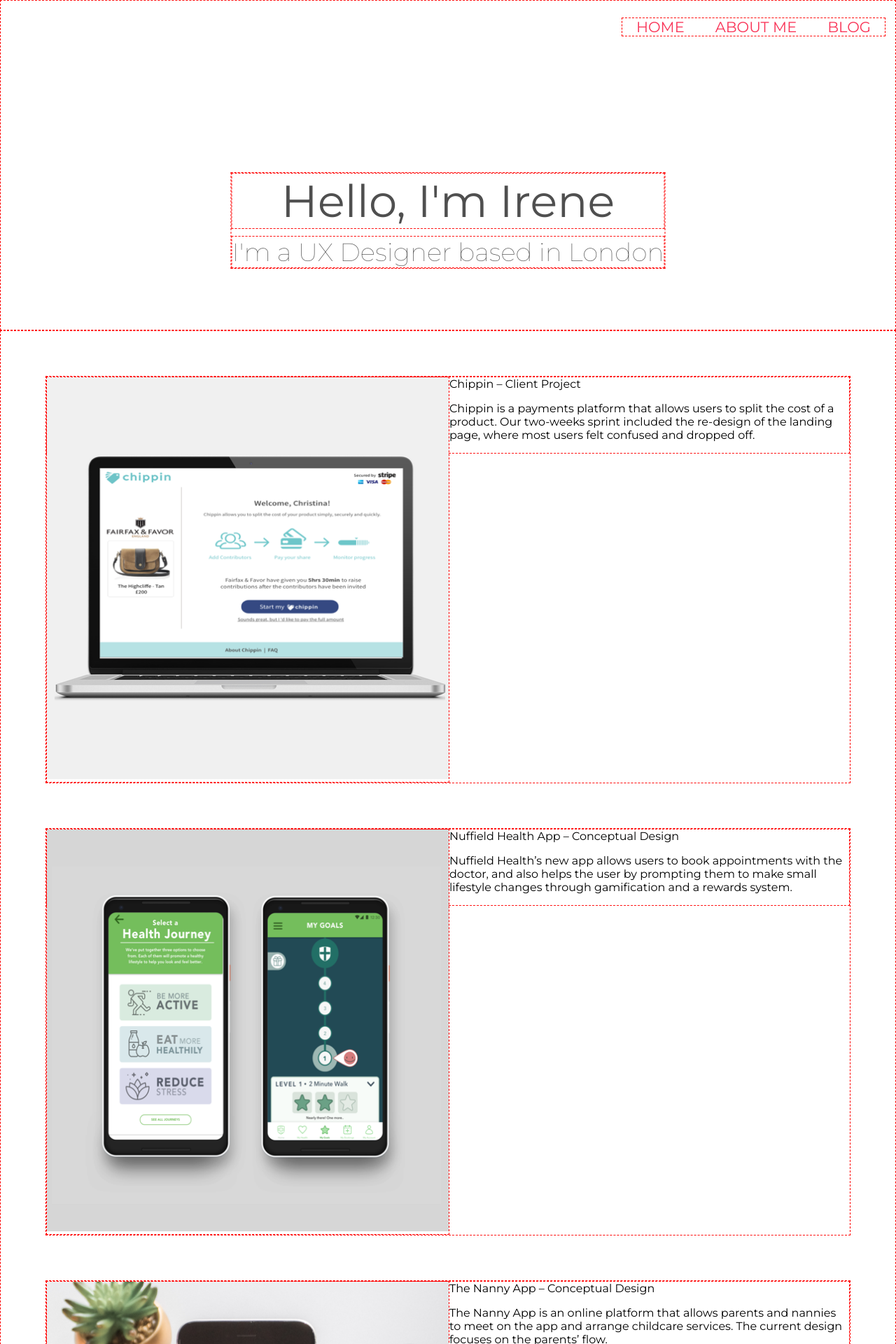
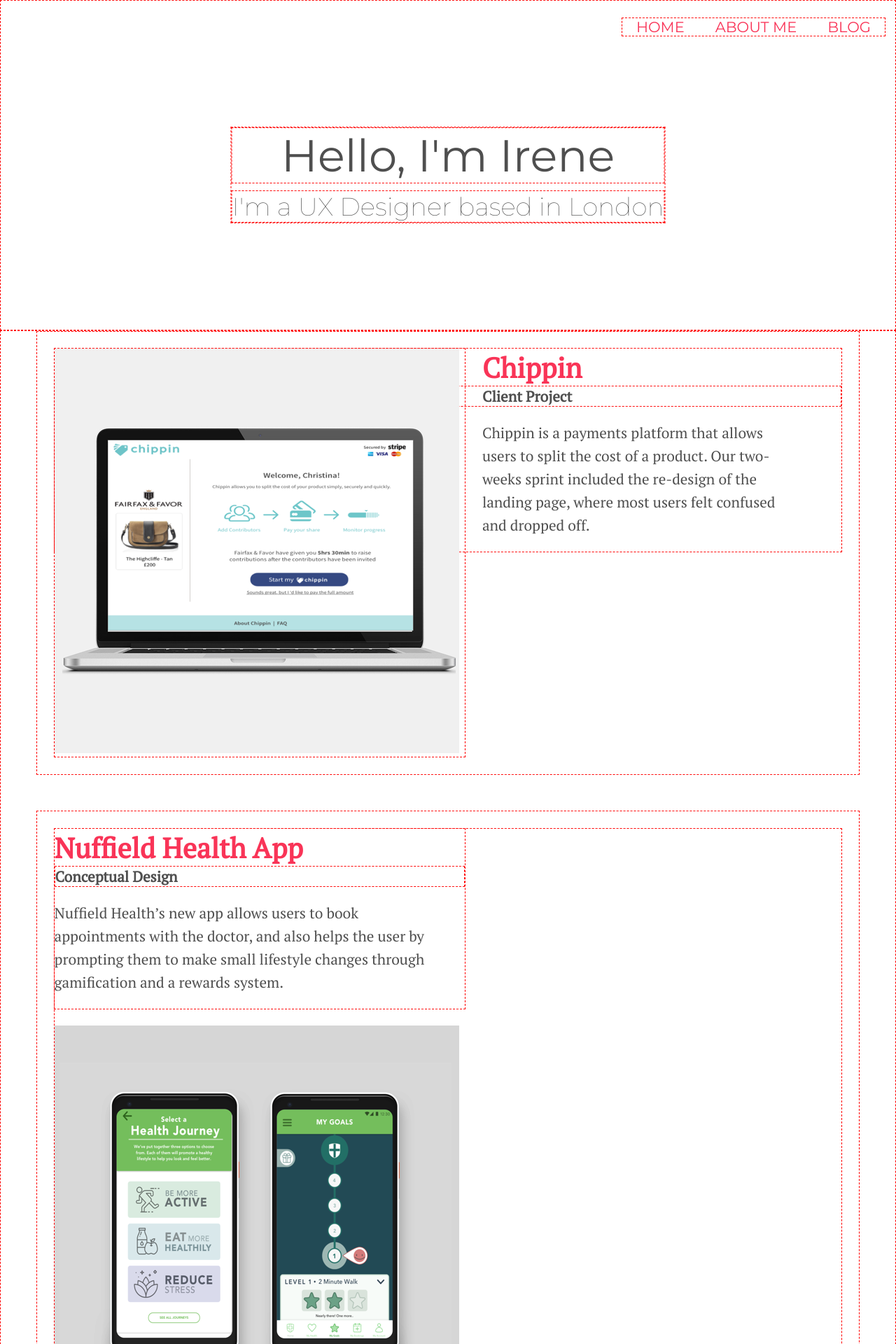
Before and after one commit to irenealgi/irenealegre.com, a Jekyll site: the page built from index.html, in a window 1280 px wide. Shown: the top 1920 px of the page at 70% size. Built offline with Jekyll 4.4.1, drawn with Linux system fonts in a browser that asks for light colours; some of the changed text lies outside the part shown.

Commit message:
Home page
Former-commit-id: fdcc7e32be595a3e61413034062445921d8772ab

```diff
--- a/css/main.scss
+++ b/css/main.scss
@@ -1,12 +1,18 @@
 ---
 ---
 
-$title_font_family: "Montserrat", sans-serif;
+$sans_serif_font_family: "Montserrat", sans-serif;
+$serif_font_family: "PT Serif", serif;
 $main_color: #4F4F4F;
 $accent_color: #F93457;
 
+html {
+  color: $main_color;
+}
+
 #content {
   margin: auto;
+  max-width: 1440px;
 }
 
 #navigation {
@@ -19,7 +25,7 @@
   margin: 20px;
 
   > a {
-    font-family: $title_font_family;
+    font-family: $sans_serif_font_family;
     font-size: 21px;
     color: $accent_color;
     text-decoration: none;
@@ -32,12 +38,11 @@
 
 #home_header_content {
   position: absolute;
-  top: 35%;
+  top: 250px;
   left: 50%;
   text-align: center;
   transform: translate(-50%, -50%);
-  font-family: $title_font_family;
-  color: $main_color;
+  font-family: $sans_serif_font_family;
 }
 
 #home_header_name {
@@ -51,17 +56,38 @@
 }
 
 .home_project {
-  margin: 5%;
+  margin: 0% 4% 4% 4%;
   overflow: hidden;
+  font-family: $serif_font_family;
 }
 
-.home_project_image {
+.home_project_left {
   float: left;
   width: 50%;
+  margin: 2%;
 }
 
-.home_project_description {
-  font-family: $title_font_family;
+.home_project_right {
+  margin: 2%;
+}
+
+.home_project_title {
+  font-size: 40px;
+  font-weight: bold;
+  text-decoration: none;
+  color: $accent_color;
+  margin-right: 8%;
+}
+
+.home_project_type {
+  font-size: 21px;
+  font-weight: bold;
+}
+
+.home_project_text {
+  font-size: 21px;
+  line-height: 33px;
+  margin-right: 8%;
 }
 
 img {
--- a/index.html
+++ b/index.html
@@ -12,35 +12,38 @@
 
 <div id="home_projects">
   <div class="home_project">
-    <div class="home_project_image">
+    <div class="home_project_left">
       <img src="images/chippin_thumbnail.png">
     </div>
 
-    <div class="home_project_description">
-      <span>Chippin – Client Project</span>
-      <p>Chippin is a payments platform that allows users to split the cost of a product. Our two-weeks sprint included the re-design of the landing page, where most users felt confused and dropped off.</p>
+    <div class="home_project_right">
+      <a class="home_project_title" href="/">Chippin</a>
+      <div class="home_project_type" href="/">Client Project</div>
+      <p class="home_project_text">Chippin is a payments platform that allows users to split the cost of a product. Our two-weeks sprint included the re-design of the landing page, where most users felt confused and dropped off.</p>
     </div>
   </div>
 
   <div class="home_project">
-    <div class="home_project_image">
-      <img src="images/nuffield_thumbnail.png">
+    <div class="home_project_left">
+      <a class="home_project_title" href="/">Nuffield Health App</a>
+      <div class="home_project_type" href="/">Conceptual Design</div>
+      <p class="home_project_text">Nuffield Health’s new app allows users to book appointments with the doctor, and also helps the user by prompting them to make small lifestyle changes through gamification and a rewards system.</p>
     </div>
 
-    <div class="home_project_description">
-      <span>Nuffield Health App – Conceptual Design</span>
-      <p>Nuffield Health’s new app allows users to book appointments with the doctor, and also helps the user by prompting them to make small lifestyle changes through gamification and a rewards system.</p>
+    <div class="home_project_right">
+      <img src="images/nuffield_thumbnail.png">
     </div>
   </div>
 
   <div class="home_project">
-    <div class="home_project_image">
+    <div class="home_project_left">
       <img src="images/nanny_thumbnail.png">
     </div>
 
-    <div class="home_project_description">
-      <span>The Nanny App – Conceptual Design</span>
-      <p>The Nanny App is an online platform that allows parents and nannies to meet on the app and arrange childcare services. The current design focuses on the parents’ flow.</p>
+    <div class="home_project_right">
+      <a class="home_project_title" href="/">The Nanny App</a>
+      <div class="home_project_type" href="/">Conceptual Design</div>
+      <p class="home_project_text">The Nanny App is an online platform that allows parents and nannies to meet on the app and arrange childcare services. The current design focuses on the parents’ flow.</p>
     </div>
   </div>
 </div>
```
